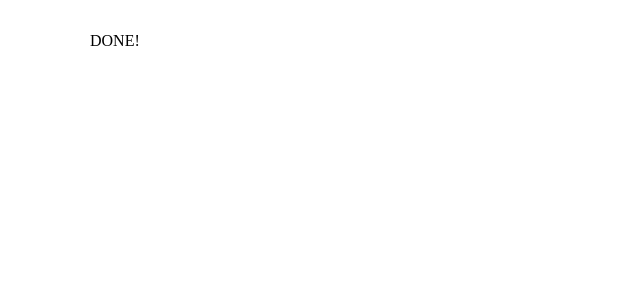
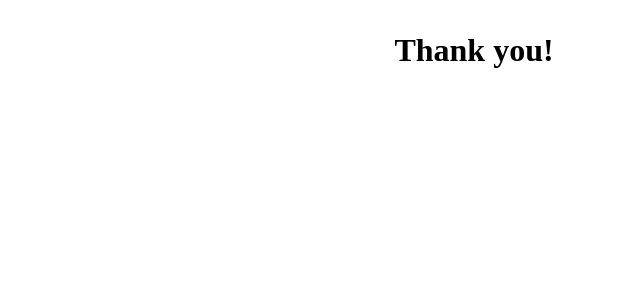
Before and after one commit to hnipps/veriifi, a React (Create React App) app: page /done in a window 1280 px wide. Shown: the top 300 px of the page, without its empty margins (166-806 px from the left). Built offline with nearby package versions, Linux system fonts and the light colour scheme.

Commit message:
Adds ThankYou page

```diff
--- a/src/App.tsx
+++ b/src/App.tsx
@@ -1,8 +1,9 @@
-import React, { useState } from "react";
+import React from "react";
 import { BrowserRouter as Router, Switch, Route } from "react-router-dom";
 
 import UploadId from "./pages/UploadId";
 import UploadPhoto from "./pages/UploadPhoto";
+import ThankYou from "./pages/ThankYou";
 
 import "./App.css";
 
@@ -15,7 +16,7 @@ const App: React.FC = () => {
             <UploadPhoto />
           </Route>
           <Route path="/done">
-            <div>DONE!</div>
+            <ThankYou />
           </Route>
           <Route path="/">
             <UploadId />
--- /dev/null
+++ b/src/pages/ThankYou.tsx
@@ -0,0 +1,5 @@
+import React from "react";
+
+const ThankYou = () => <h1 className="tc">Thank you!</h1>;
+
+export default ThankYou;
```
